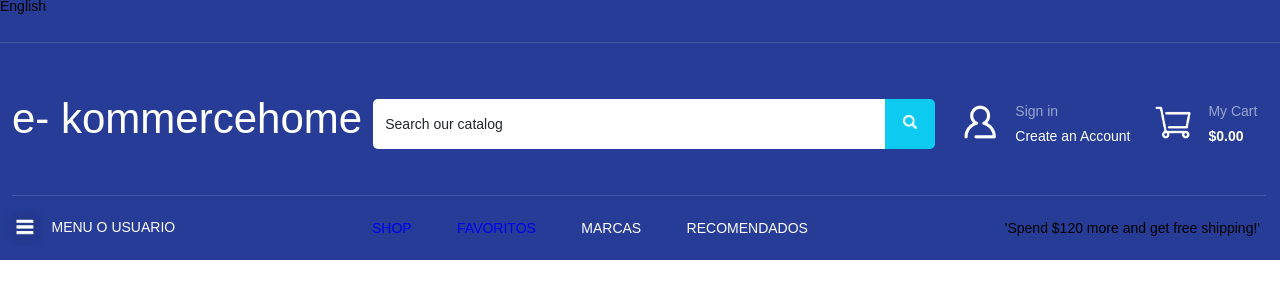
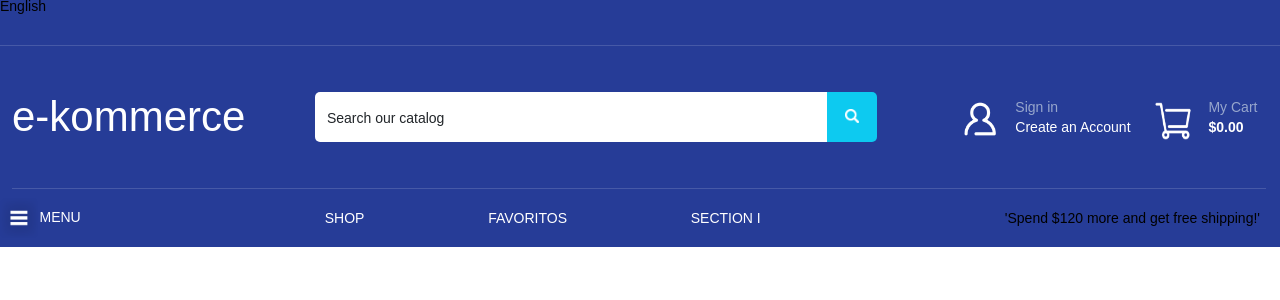
Before and after one commit to nicolasbiscotti/pf-ecommerce, a React (Create React App) app in the folder frontend/: page / in a window 1280 px wide. Shown: the top 300 px of the page. Built offline with nearby package versions, Linux system fonts and the light colour scheme; no server answers; a web font is replaced by a local one.

Commit message:
refactor(frontend/src/components/NavBar): refactor css a styled components

```diff
--- a/frontend/src/App.js
+++ b/frontend/src/App.js
@@ -3,10 +3,6 @@ import { Route, Routes } from "react-router-dom";
 import { AppStyled } from "./AppStyle";
 
 import NavBar from "./components/NavBar/index";
-// ------------Añadir componentes: --------------//
-//import Shop from './components/Shop/index';                             //-Home Shop
-//import ProductDetail from './components/ProductDetail/index';           //-Detalle del producto
-//import ProductCreateForm from './components/ProductCreateForm/index';   //-Form creación de producto
 
 function App() {
   return (
--- /dev/null
+++ b/frontend/src/components/NavBar/NavBarStyle.js
@@ -0,0 +1,183 @@
+import { NavLink } from "react-router-dom";
+import styled, { createGlobalStyle } from "styled-components";
+import "./rubikFont.css";
+import {
+  borderscolor,
+  flexSpacebetweenCenter,
+  hoverPointer,
+  hoverPointerLightblue,
+  lightblue,
+  mainBgcolor,
+} from "./services";
+
+const GlobalStyle = createGlobalStyle`
+*,
+*::before,
+*::after {
+  box-sizing: border-box;
+}
+`;
+export default GlobalStyle;
+
+export const Header = styled.header`
+  position: fixed;
+  top: 0;
+  width: 100vw;
+  background: ${mainBgcolor};
+  * {
+    font-family: "Rubik", sans-serif;
+    line-height: 1.25rem;
+    font-size: 14px;
+  }
+`;
+
+export const NavHeader = styled.div`
+  height: 5.6vh;
+  border-bottom: 0.01rem solid ${mainBgcolor};
+`;
+
+export const NavMain = styled.div`
+  width: 100vw;
+  height: 18vh;
+  border-top: 1px solid ${borderscolor};
+  ${flexSpacebetweenCenter};
+  nav {
+    width: 98vw;
+    height: 100%;
+    margin: 1rem 1.2rem;
+    ${flexSpacebetweenCenter};
+    border-bottom: 1px solid ${borderscolor};
+  }
+`;
+
+export const NavFoot = styled.div`
+  height: 6vh;
+  margin: 0.5rem 2rem 0.5rem -0.25rem;
+  ${flexSpacebetweenCenter};
+`;
+
+export const SearchBar = styled.div`
+  display: flex;
+  align-items: center;
+  input {
+    width: 40vw;
+    height: 5rem;
+    padding: 1.3rem 1.2rem 1.1rem;
+    border: none;
+    border-radius: 0.5rem 0 0 0.5rem;
+    &::placeholder {
+      color: #212529;
+    }
+  }
+  button {
+    width: 5rem;
+    height: 5rem;
+    border: none;
+    border-radius: 0 0.5rem 0.5rem 0;
+    background-color: ${lightblue};
+    ${hoverPointer};
+    img {
+      width: 1.4rem;
+      height: 1.4rem;
+      margin: 0 auto;
+    }
+  }
+`;
+
+export const UserItems = styled.div`
+  width: 25vw;
+  height: 4rem;
+  display: flex;
+  justify-content: space-around;
+`;
+
+export const Logo = styled(NavLink)`
+  color: white;
+  font-size: 4.2rem;
+  font-weight: 300;
+  letter-spacing: 0rem;
+  &:visited {
+    color: white;
+  }
+`;
+
+export const Login = styled.div`
+  display: flex;
+  color: white;
+  font-weight: 400;
+  letter-spacing: 0rem;
+  img {
+    width: 5rem;
+    height: 5rem;
+    margin-right: 1rem;
+    border: none;
+    padding: 0.3rem 0.6rem 0.9rem;
+  }
+  div {
+    ${hoverPointer};
+    display: flex;
+    flex-direction: column;
+    justify-content: space-around;
+    p:first-child {
+      color: rgba(232, 243, 243, 0.582);
+    }
+  }
+`;
+
+export const Cart = styled(Login)`
+  img {
+    padding: 0.5rem 0.6rem 0.7rem;
+    ${hoverPointer};
+  }
+`;
+
+export const BurgerMenu = styled.div`
+  margin-top: 0.1rem;
+  display: flex;
+  justify-content: flex-start;
+  align-items: center;
+  color: white;
+  font-weight: 500;
+  ${hoverPointerLightblue};
+  span {
+    padding-bottom: 0.2rem;
+  }
+  img {
+    width: 4.2rem;
+    height: 4.4rem;
+  }
+`;
+
+export const Shopsection = styled.div`
+  width: 35vw;
+  height: 100%;
+  ${flexSpacebetweenCenter};
+  font-weight: 500;
+`;
+
+export const Shopbutton = styled(NavLink)`
+  padding: 0.6rem;
+  position: relative;
+  overflow: hidden;
+  border: none;
+  color: white;
+  background-color: transparent;
+  text-align: center;
+  font-weight: 500;
+  ${hoverPointerLightblue};
+  &::after {
+    width: 0;
+    height: 0.2rem;
+    content: "";
+    position: absolute;
+    bottom: 0;
+    left: 50%;
+    background-color: white;
+    transition: width 0.35s ease, left 0.35s ease, background-color 0.35s ease;
+  }
+  &:hover::after {
+    width: 80%;
+    left: 10%;
+    background-color: ${lightblue};
+  }
+`;
--- a/frontend/src/components/NavBar/index.js
+++ b/frontend/src/components/NavBar/index.js
@@ -1,83 +1,72 @@
 import React from "react";
-import { NavLink } from "react-router-dom";
-import a from "./index.module.css";
+import "./index.module.css";
 import searchIcon from "./search-iconwhite.png";
 import logginIcon from "./loggin-icon.png";
 import cartIcon from "./cart-icon.png";
 import burgerIcon from "./burger-icon.png";
+import {
+  Cart,
+  Header,
+  Login,
+  Logo,
+  BurgerMenu,
+  NavFoot,
+  NavHeader,
+  NavMain,
+  SearchBar,
+  Shopbutton,
+  UserItems,
+  Shopsection,
+} from "./NavBarStyle";
 
 export default function NavBar() {
   return (
-    <header className={a.header}>
-      <div className={a.navheader}>
+    <Header>
+      <NavHeader>
         <span>English</span>
-      </div>
-      <div className={a.mainnav}>
-        <nav className={a.navmainnav}>
-          <div>
-            <NavLink to="/" className={a.ekommerce}>
-              e- kommerce
-            </NavLink>
-            <NavLink to="/home" className={a.ekommerce}>
-              home
-            </NavLink>
-          </div>
-          <div className={a.searchBar}>
-            <input
-              className={a.searchInput}
-              placeholder="Search our catalog"
-            ></input>
-            <button className={a.searchButton}>
+      </NavHeader>
+      <NavMain>
+        <nav>
+          <Logo to="/home">e-kommerce</Logo>
+          <SearchBar>
+            <input placeholder="Search our catalog" />
+            <button>
               <img src={searchIcon} alt="search icon" />
             </button>
-          </div>
-          <div className={a.loginandcart}>
-            <div className={a.logginCartBox}>
-              <button className={a.logginButton}>
-                <img src={logginIcon} alt="loggin icon" />
-              </button>
-              <div className={a.logginCartText}>
+          </SearchBar>
+          <UserItems>
+            <Login>
+              <img src={logginIcon} alt="loggin icon" />
+              <div>
                 <p>Sign in</p>
                 <p>Create an Account</p>
               </div>
-            </div>
-            <div className={a.logginCartBox + " " + a.cartBox}>
-              <button className={a.cartButton}>
-                <img src={cartIcon} alt="cart icon" />
-              </button>
-              <div className={a.logginCartText}>
+            </Login>
+            <Cart>
+              <img src={cartIcon} alt="cart icon" />
+              <div>
                 <p>My Cart</p>
                 <p>
                   <b>$0.00</b>
                 </p>
               </div>
-            </div>
-          </div>
+            </Cart>
+          </UserItems>
         </nav>
-      </div>
+      </NavMain>
 
-      <div className={a.navfoot}>
-        <div className={a.burgermenu}>
-          <button className={a.buttonBurger}>
-            <img src={burgerIcon} alt="burger icon" />
-          </button>
-          <span>MENU O USUARIO</span>
-        </div>
-        <div className={a.navshop}>
-          {/* ------- A modo de ejemplo -------: para cambiar despues segun las secciones */}
-          <button className={a.buttonsNavShop}>
-            <NavLink to="/shop">SHOP</NavLink>
-          </button>
-          <button className={a.buttonsNavShop}>
-            <NavLink to="/favorites">FAVORITOS</NavLink>
-          </button>
-          <button className={a.buttonsNavShop}>MARCAS</button>
-          <button className={a.buttonsNavShop}>RECOMENDADOS</button>
-        </div>
-        <div>
-          <span>'Spend $120 more and get free shipping!'</span>
-        </div>
-      </div>
-    </header>
+      <NavFoot>
+        <BurgerMenu>
+          <img src={burgerIcon} alt="burger icon" />
+          <span>MENU</span>
+        </BurgerMenu>
+        <Shopsection>
+          <Shopbutton to="/shop">SHOP</Shopbutton>
+          <Shopbutton to="/favorites">FAVORITOS</Shopbutton>
+          <Shopbutton to="/favorites">SECTION I</Shopbutton>
+        </Shopsection>
+        <span>'Spend $120 more and get free shipping!'</span>
+      </NavFoot>
+    </Header>
   );
 }
--- a/frontend/src/components/NavBar/index.module.css
+++ b/frontend/src/components/NavBar/index.module.css
@@ -1,11 +1,11 @@
 @import "./rubikFont.css";
 
-*,
+/* *,
 *::before,
 *::after {
   box-sizing: border-box;
-}
-.header > * {
+} */
+/* .header > * {
   font-family: "Rubik", sans-serif;
   line-height: 1.25rem;
   font-size: 14px;
@@ -16,9 +16,9 @@
   top: 0;
   width: 100vw;
   background: #263c97;
-}
+} */
 
-.navheader {
+/* .navheader {
   height: 5vh;
   margin-bottom: 1vh;
   border-bottom: 0.01rem solid #263c97;
@@ -40,24 +40,15 @@
   border-bottom: 1px solid rgba(255, 255, 255, 0.15);
 }
 
-.navfoot {
+ .navfoot {
   height: 8vh;
   margin: 1rem 2rem 0 -0.25rem;
   display: flex;
   justify-content: space-between;
   align-items: center;
-}
+} */
 
-.navshop {
-  width: 35vw;
-  height: 100%;
-  display: flex;
-  justify-content: space-between;
-  align-items: center;
-  font-weight: 500;
-}
-
-.searchInput {
+/* .searchInput {
   width: 40vw;
   height: 5rem;
   padding: 1.2rem;
@@ -83,8 +74,16 @@
   height: 1.4rem;
   margin: 0 auto;
 }
+.navshop {
+  width: 35vw;
+  height: 100%;
+  display: flex;
+  justify-content: space-between;
+  align-items: center;
+  font-weight: 500;
+}
 
-.ekommerce {
+ .ekommerce {
   color: white;
   font-size: 4.2rem;
   font-weight: 300;
@@ -92,9 +91,9 @@
 }
 .ekommerce:visited {
   color: white;
-}
+} */
 
-.buttonsNavShop {
+/* .buttonsNavShop {
   padding: 0.6rem;
   position: relative;
   overflow: hidden;
@@ -118,13 +117,13 @@
   background-color: white;
   transition: width 0.35s ease, left 0.35s ease, background-color 0.35s ease;
 }
-.buttonsNavShop:hover::after {
+ .buttonsNavShop:hover::after {
   width: 80%;
   left: 10%;
   background-color: #0dcaf0;
-}
+} */
 
-.burgermenu {
+/* .burgermenu {
   margin-top: 0.1rem;
   display: flex;
   justify-content: flex-start;
@@ -147,22 +146,14 @@
 .burgermenu button:hover {
   cursor: pointer;
   color: #0dcaf0;
-}
+} */
 
-.loginandcart {
+/* .loginandcart {
   width: 25vw;
   display: flex;
   justify-content: space-around;
 }
-.logginButton,
-.cartButton {
-  width: 5rem;
-  height: 5rem;
-  margin-right: 1rem;
-  border: none;
-  background-color: transparent;
-}
-.logginCartBox {
+ .logginCartBox {
   display: flex;
   color: white;
   font-weight: 400;
@@ -171,17 +162,24 @@
 .logginCartBox:hover {
   cursor: pointer;
 }
+ .cartButton {
+  width: 5rem;
+  height: 5rem;
+  margin-right: 1rem;
+  border: none;
+  background-color: transparent;
+}
 .cartBox button:hover {
   cursor: pointer;
 }
-.logginCartText {
+/* .logginCartText {
   display: flex;
   flex-direction: column;
   justify-content: space-around;
 }
 .logginCartText p:first-child {
   color: rgba(232, 243, 243, 0.582);
-}
+} */
 
 /* Colores que venian con el template de la pagina */
 :root {
--- /dev/null
+++ b/frontend/src/components/NavBar/services.js
@@ -0,0 +1,24 @@
+import { css } from "styled-components";
+
+export const mainBgcolor = "#263c97";
+export const borderscolor = "rgba(255, 255, 255, 0.15)";
+export const lightblue = "#0dcaf0";
+
+export const flexSpacebetweenCenter = css`
+  display: flex;
+  justify-content: space-between;
+  align-items: center;
+`;
+
+export const hoverPointer = css`
+  &:hover {
+    cursor: pointer;
+  }
+`;
+
+export const hoverPointerLightblue = css`
+  &:hover {
+    cursor: pointer;
+    color: ${lightblue};
+  }
+`;
```
